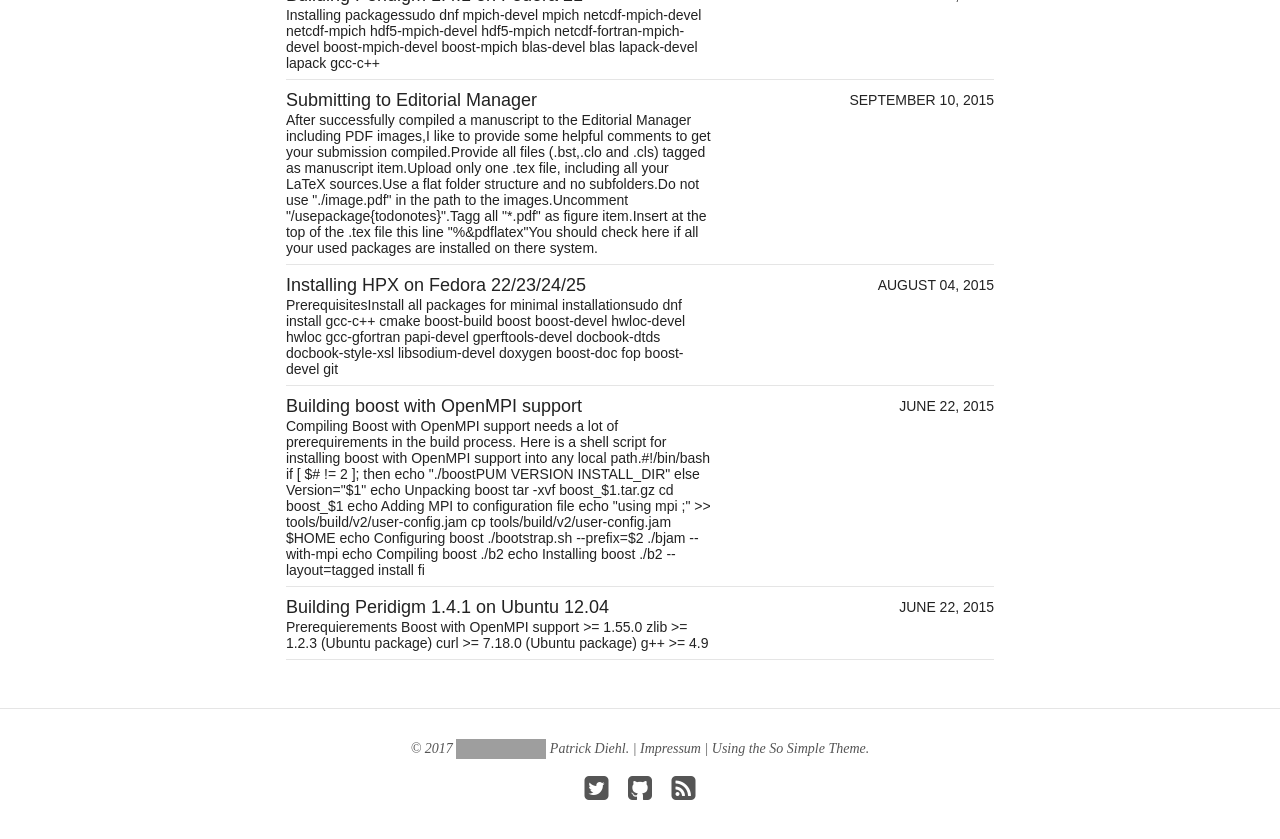
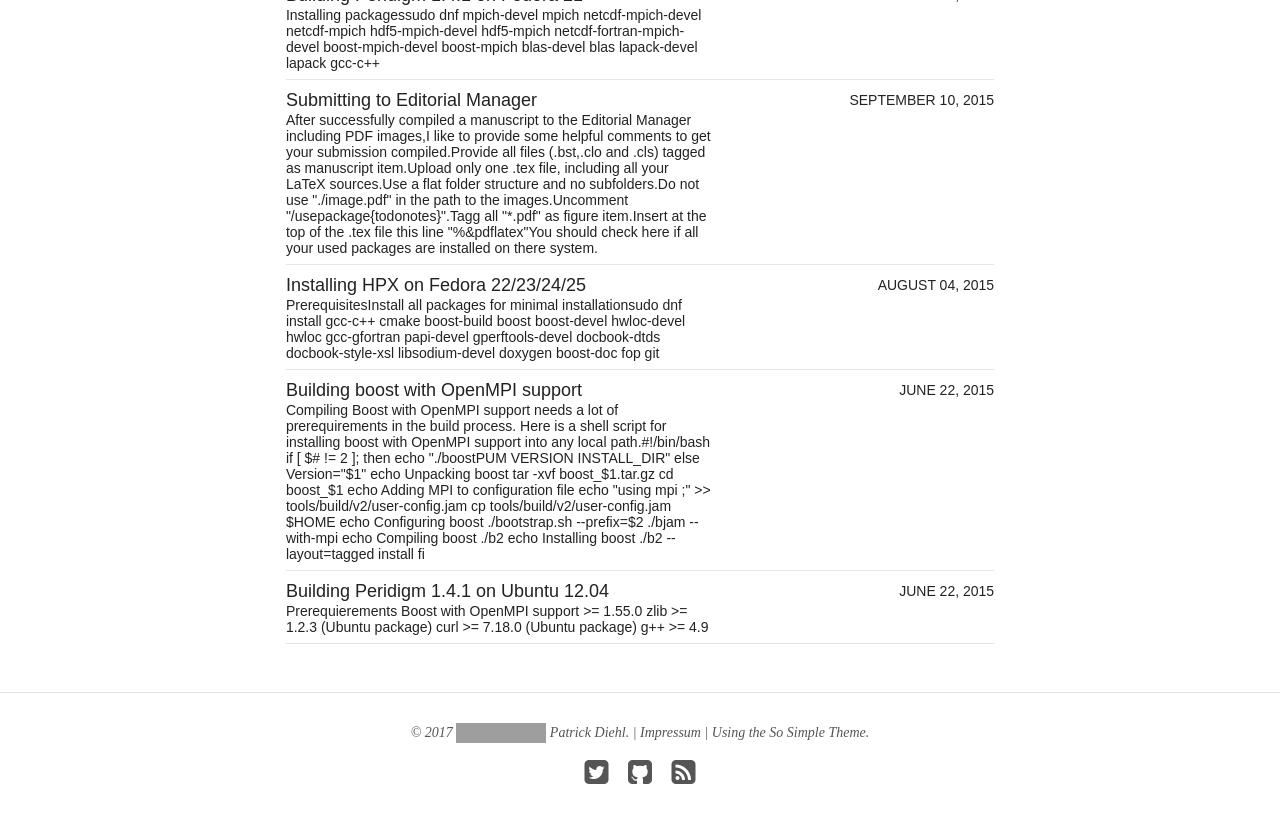
Before and after one commit to diehlpk/diehlpk.github.io, a Jekyll site: the page built from blog/index.md, in a window 1280 px wide and 900 px high, scrolled down 1050 px. Shown: the top 839 px of the window. Built offline with Jekyll 4.4.1, drawn with Linux system fonts in a browser that asks for light colours; nearby versions of some CDN libraries; grey boxes are pictures that could not be loaded.

```diff
--- a/_posts/blog/2015-08-04-hpx-fedora.md
+++ b/_posts/blog/2015-08-04-hpx-fedora.md
@@ -9,7 +9,7 @@ Prerequisites
 =====
 Install all packages for minimal installation
 {% highlight bash %}
-sudo dnf install gcc-c++ cmake boost-build boost boost-devel hwloc-devel hwloc gcc-gfortran papi-devel gperftools-devel docbook-dtds docbook-style-xsl libsodium-devel doxygen boost-doc fop boost-devel git
+sudo dnf install gcc-c++ cmake boost-build boost boost-devel hwloc-devel hwloc gcc-gfortran papi-devel gperftools-devel docbook-dtds docbook-style-xsl libsodium-devel doxygen boost-doc fop git
 {% endhighlight %}
 
 Building HPX
```
Also changed, not shown: vita.md (+1 -0 lines), 2 other files.
